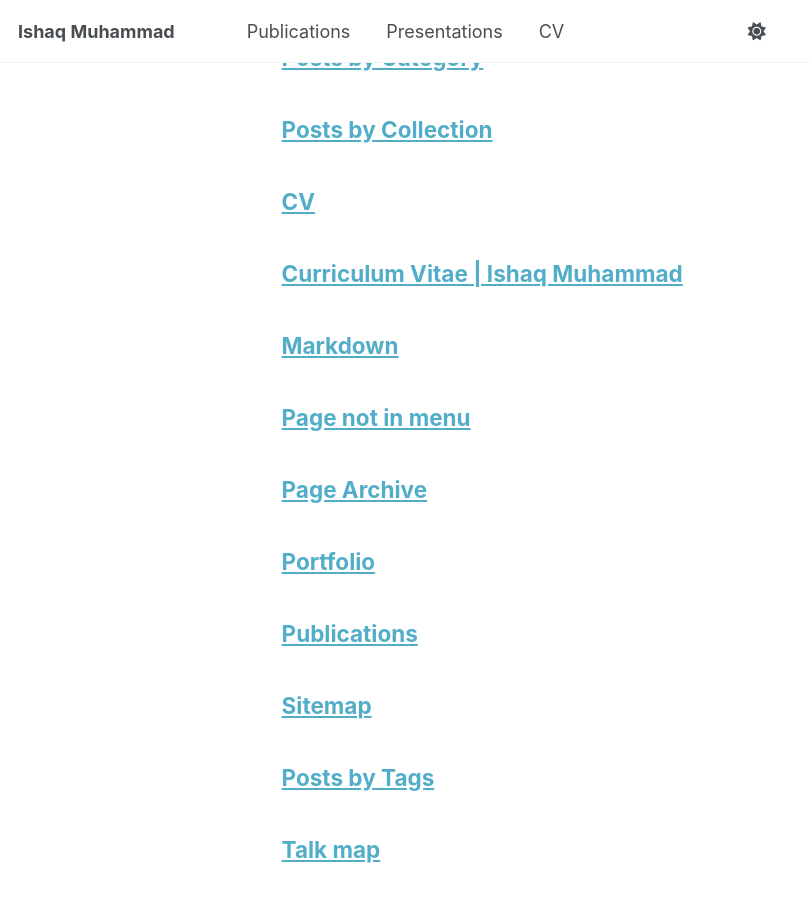
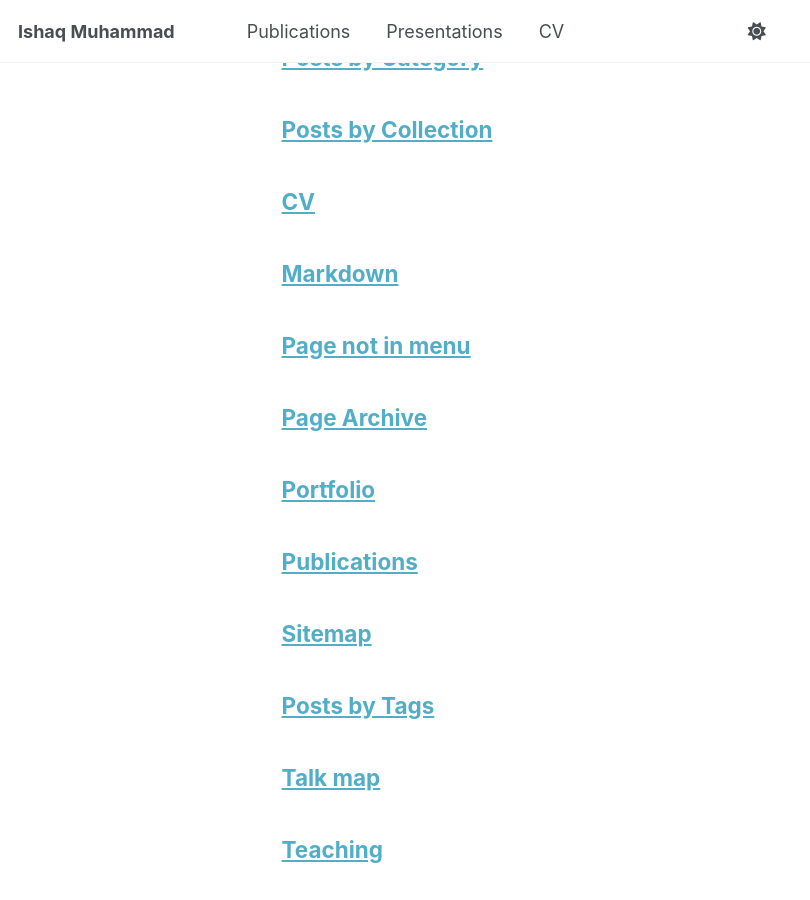
Before and after one commit to IshaqMKhan/IshaqMKhan.github.io, a Jekyll site: the page built from _pages/page-archive.html, in a window 1280 px wide and 900 px high, scrolled down 344 px. Shown: the whole window, without its empty margins (0-810 px from the left). Built offline with Jekyll 4.4.1, drawn with Linux system fonts in a browser that asks for light colours; a script that is not in the unit is left out; some of the changed lines change nothing that is shown.

Commit message:
Update cv.md

```diff
--- a/_pages/cv.md
+++ b/_pages/cv.md
@@ -1,6 +1,6 @@
 ---
 layout: archive
-title: "Curriculum Vitae | Ishaq Muhammad"
+#title: "Curriculum Vitae | Ishaq Muhammad"
 permalink: /cv/
 author_profile: true
 redirect_from:
@@ -10,7 +10,7 @@ redirect_from:
 {% include base_path %}
 
 <div style="display: flex; justify-content: space-between; align-items: center; margin-bottom: 1em;">
-  <h1 style="margin: 0;">CV</h1>
+  <h1 style="margin: 0;">Curriculum Vitae | Ishaq Muhammad</h1>
   <a href="{{ '/files/cv.pdf' | relative_url }}" download
      style="text-decoration: none; padding: 0.4em 0.8em; background-color: #007acc; color: white; border-radius: 4px;">
     CV.pdf
```
